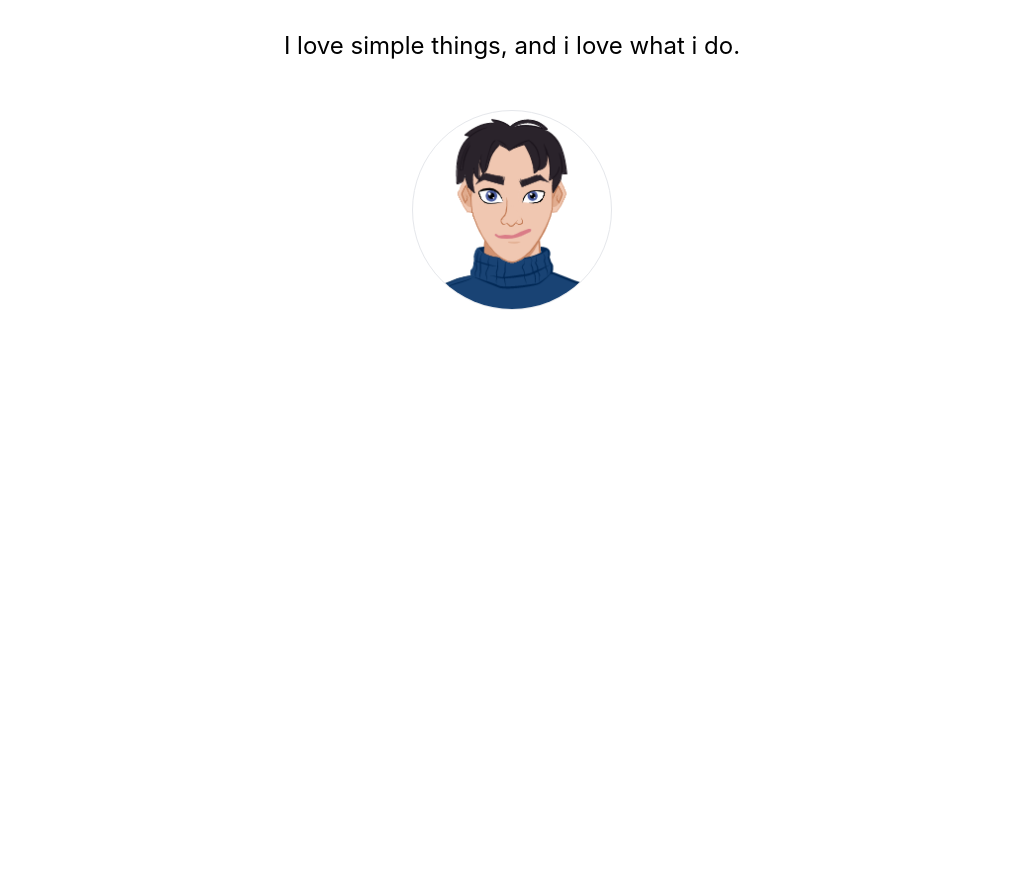
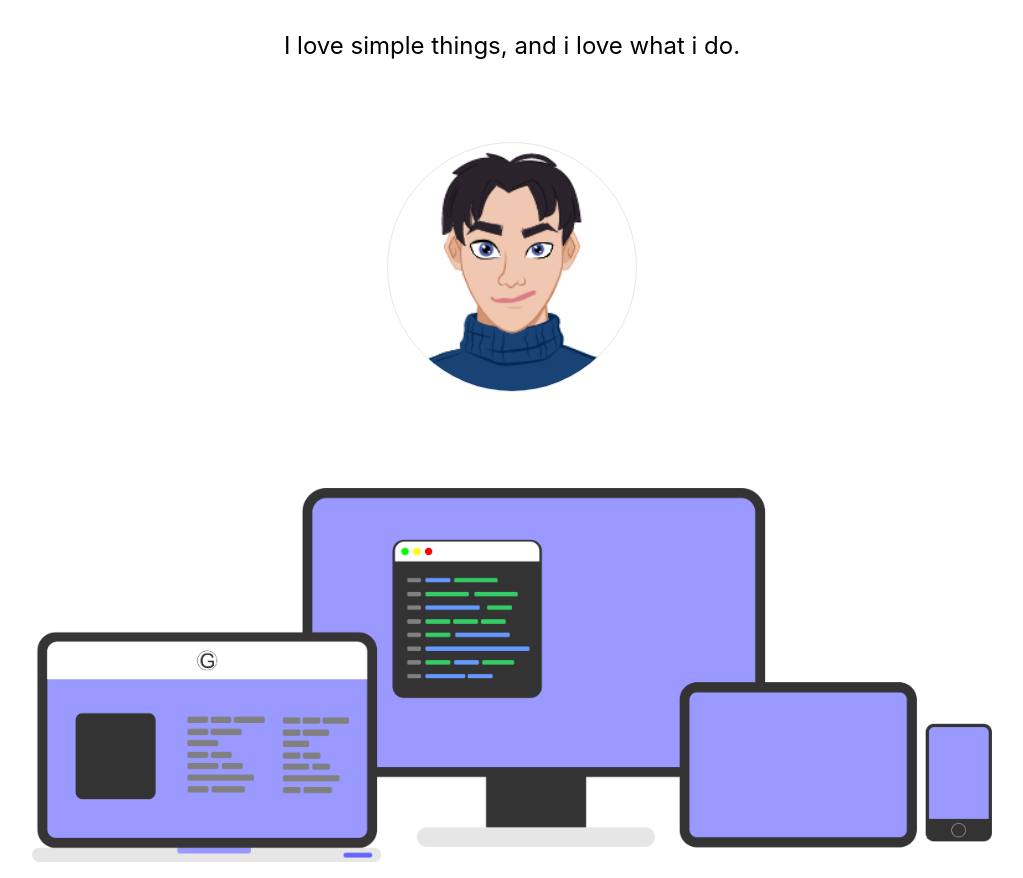
Before and after one commit to gntrmlna/porto, a React (Create React App) app: page / in a window 1280 px wide. Shown: the part 170-1048 px from the top of the page, without its empty margins (128-1151 px from the left). Before the commit the page ends 800 px from the top, so only its background shows below. Built offline with nearby package versions, Linux system fonts and the light colour scheme.

Commit message:
add device pic

```diff
--- a/src/Components/contentWelcome.jsx
+++ b/src/Components/contentWelcome.jsx
@@ -1,13 +1,22 @@
 import React from 'react'
 import avatar from './avatar.png'
+import device from './device.png'
 export default function Welcome() {
   return (
     <>
-        <div className='text-center mt-12'>
-            <h1 className='text-4xl font-bold'>Front End Developer</h1>
-            <h1 className='text-2xl mt-8'>I love simple things, and i love what i do.</h1>
-            <div className='flex justify-center mt-12'>
-                <img className='rounded-full border' src={avatar} alt="" width={200} height={200}/>
+        <div className='container h-1/2 mx-auto'>
+          <div className='text-center mt-12'>
+              <h1 className='text-4xl font-bold'>Front End Developer</h1>
+              <h1 className='text-2xl mt-8'>I love simple things, and i love what i do.</h1>
+              <div className='flex justify-center mt-20'>
+                  <img className='rounded-full border' src={avatar} alt="" width={250} height={250}/>
+              </div>
+          </div>
+        </div>
+
+        <div className='container h-1/2 mx-auto'>
+            <div className='flex justify-center mt-24 mb-4'>
+                <img className='w-3/4 h-3/4' src={device} alt=""/>
             </div>
         </div>
     </>
```
Also changed, not shown: src/Components/device.png (added).
